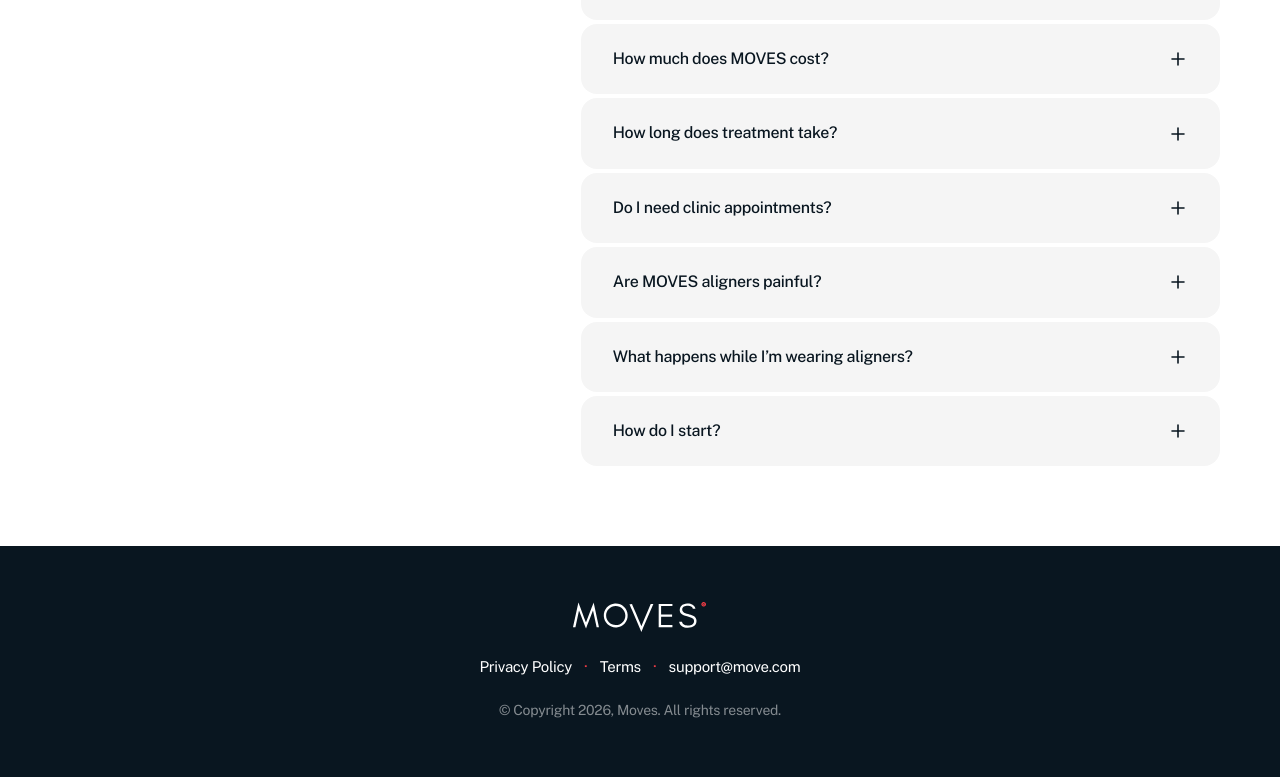
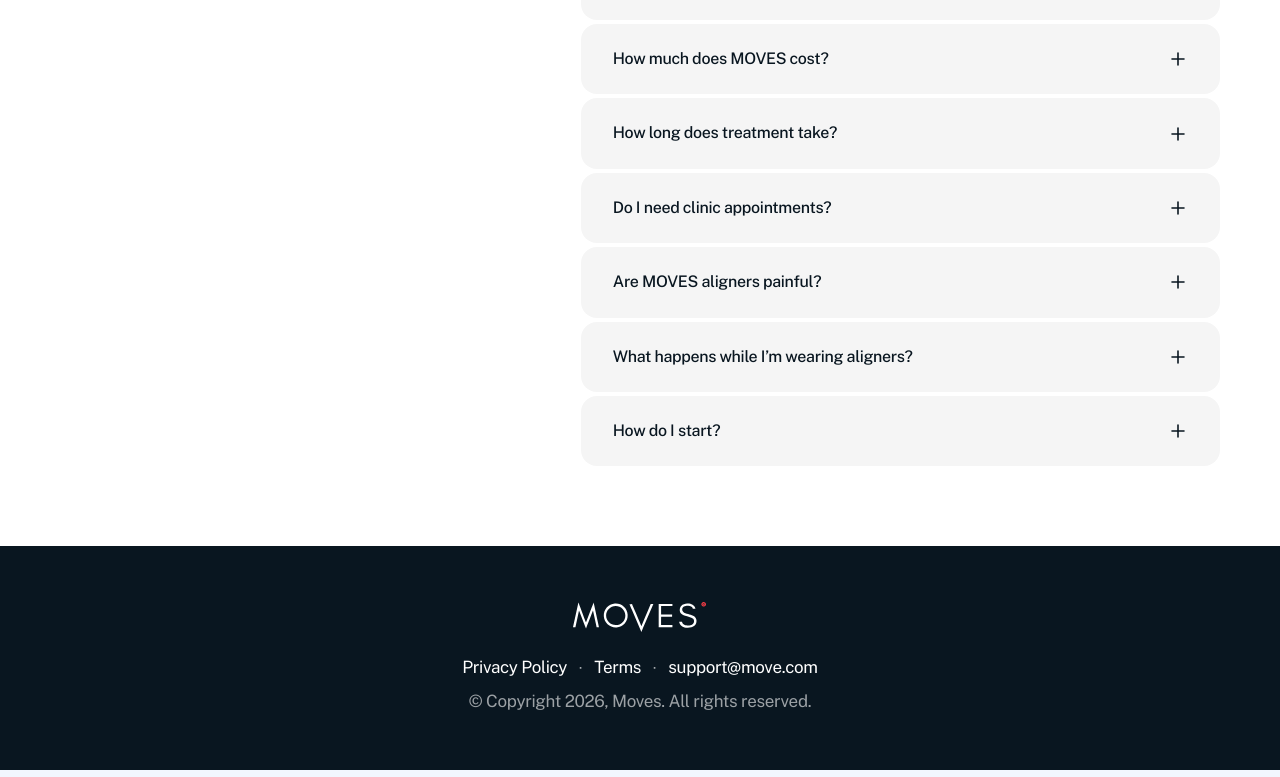
Before and after one commit to aqibaslam/Moves, a Next.js app in the folder apps/web/: page /funnel-2026 in a window 1280 px wide. Shown: the part 9579-10356 px from the top of the page. Built offline with nearby package versions, Linux system fonts and the light colour scheme.

Commit message:
style(funnel-2026): footer type + spacing to spec
- Links & copyright: Public Sans 17px / 140% / -0.02em (links #fff, copyright rgba white .6, centered)
- Dot separators: Plus Jakarta Sans 14px, rgba(255,255,255,.72)
- Gaps: 24px logo→links, 10px links→copyright

```diff
--- a/apps/web/src/app/(frontend)/funnel-2026/funnel-2026.css
+++ b/apps/web/src/app/(frontend)/funnel-2026/funnel-2026.css
@@ -99,14 +99,15 @@
   display: flex;
   flex-direction: column;
   align-items: center;
-  gap: 24px;
   text-align: center;
 }
 .funnel-2026 .f26-footer__logo {
   width: auto;
   height: 30px;
 }
+/* 24px gap between the logo and the links row */
 .funnel-2026 .f26-footer__links {
+  margin-top: 24px;
   display: flex;
   flex-wrap: wrap;
   align-items: center;
@@ -115,7 +116,7 @@
 }
 .funnel-2026 .f26-footer__links a {
   font-family: var(--f-body);
-  font-size: 15px;
+  font-size: 17px;
   line-height: 1.4;
   letter-spacing: -0.02em;
   color: #fff;
@@ -125,15 +126,19 @@
   text-decoration: underline;
 }
 .funnel-2026 .f26-footer__sep {
-  color: var(--coral);
-}
+  font-family: 'Plus Jakarta Sans', var(--f-body), sans-serif;
+  font-size: 14px;
+  color: rgba(255, 255, 255, 0.72);
+}
+/* 10px gap between the links row and the copyright row */
 .funnel-2026 .f26-footer__copy {
-  margin: 0;
-  font-family: var(--f-body);
-  font-size: 14px;
+  margin: 10px 0 0;
+  font-family: var(--f-body);
+  font-size: 17px;
   line-height: 1.4;
   letter-spacing: -0.02em;
-  color: rgba(255, 255, 255, 0.5);
+  color: rgba(255, 255, 255, 0.6);
+  text-align: center;
 }
 /* Candidacy heading (reference): two lines — line 1 "Aligners aren't for
    everyone." navy, line 2 "Here's the honest list." with only "honest list."
```
